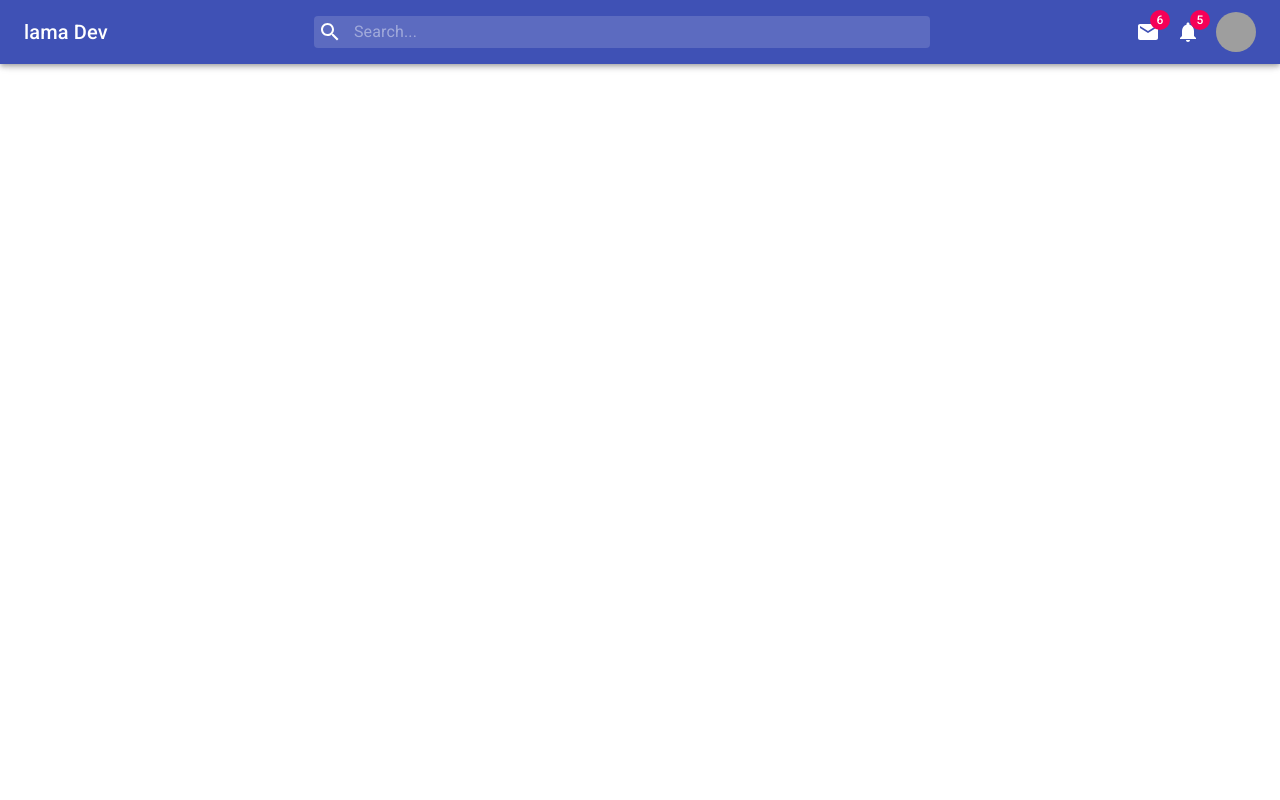
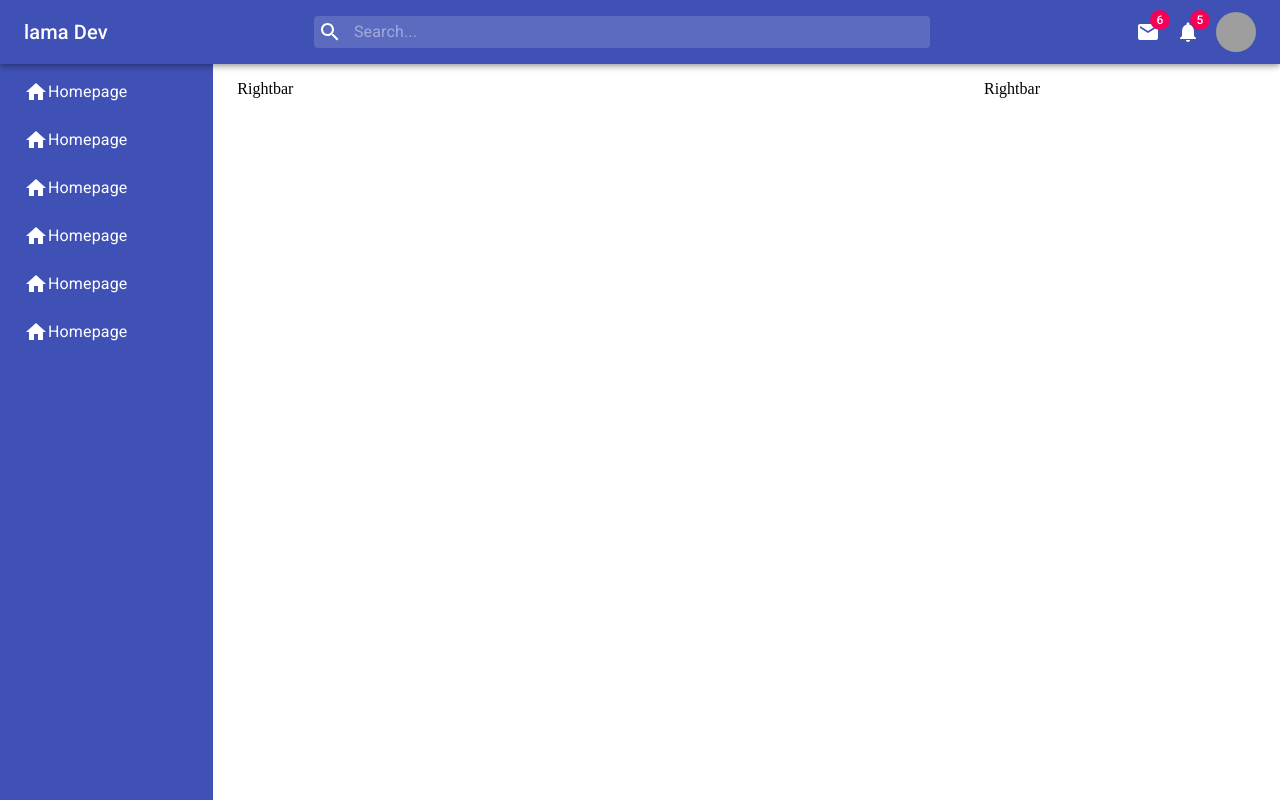
Before and after one commit to hugues0/material-ui-newsfeed, a React (Create React App) app: page / in a window 1280 px wide. Built offline with nearby package versions, Linux system fonts and the light colour scheme; grey boxes are pictures that could not be loaded.

Commit message:
working on layout

```diff
--- a/src/App.js
+++ b/src/App.js
@@ -1,11 +1,35 @@
-import { makeStyles } from "@material-ui/styles";
+import { Grid,makeStyles } from "@material-ui/core";
+import Feed from "./components/Feed";
+import Leftbar from "./components/Leftbar";
 import Navbar from "./components/Navbar";
+import Rightbar from "./components/Rightbar";
 
-const useStyles = makeStyles((theme) => ({}))
+const useStyles = makeStyles((theme) => ({
+  right:{
+    [theme.breakpoints.down("sm")]:{
+      display:"none",
+    }
+  }
+}))
 
 const App = () => {
   const classes = useStyles()
-  return <div><Navbar/> </div>
+  return (
+    <div>
+      <Navbar />
+      <Grid container>
+        <Grid item sm={2} xs={2}>
+          <Leftbar />
+        </Grid>
+        <Grid item sm={7} sx={10}>
+          <Feed/>
+        </Grid>
+        <Grid item sm={3} className={classes.right}>
+          <Rightbar />
+        </Grid>
+      </Grid>
+    </div>
+  );
 
 };
 
--- a/src/components/Feed.js
+++ b/src/components/Feed.js
@@ -1,10 +1,16 @@
-import { makeStyles } from "@material-ui/styles";
+import { Container, makeStyles } from "@material-ui/core";
 
-const useStyles = makeStyles((theme) => ({}));
+const useStyles = makeStyles((theme) => ({
+  container: {
+    paddingTop: theme.spacing(10),
+  },
+}));
 
 const Feed = () => {
   const classes = useStyles();
-  return <div> </div>;
+  return <Container className={classes.container}>
+    Rightbar
+  </Container>;
 };
 
 export default Feed;
--- a/src/components/Leftbar.js
+++ b/src/components/Leftbar.js
@@ -1,10 +1,60 @@
-import { makeStyles } from "@material-ui/styles";
+import { Container, Typography, makeStyles } from "@material-ui/core";
+import { Home } from "@material-ui/icons";
 
-const useStyles = makeStyles((theme) => ({}));
+
+const useStyles = makeStyles((theme) => ({
+  container: {
+    height:"100vh",
+    color:"white",
+    paddingTop: theme.spacing(10),
+    backgroundColor:theme.palette.primary.main
+  },
+  item: {
+    display: "flex",
+    alignItems: "center",
+    marginBottom: theme.spacing(4),
+    [theme.breakpoints.up("sm")]: {
+      marginBottom: theme.spacing(3),
+      cursor:"pointer"
+    },
+  },
+  text:{
+    [theme.breakpoints.down("sm")]: {
+      display: "none",
+  }
+}
+}));
 
 const Leftbar = () => {
   const classes = useStyles();
-  return <div> </div>;
+  return (
+    <Container className={classes.container}>
+      <div className={classes.item}>
+        <Home className={classes.icon} />
+        <Typography className={classes.text}>Homepage</Typography>
+      </div>
+      <div className={classes.item}>
+        <Home className={classes.icon} />
+        <Typography className={classes.text}>Homepage</Typography>
+      </div>
+      <div className={classes.item}>
+        <Home className={classes.icon} />
+        <Typography className={classes.text}>Homepage</Typography>
+      </div>
+      <div className={classes.item}>
+        <Home className={classes.icon} />
+        <Typography className={classes.text}>Homepage</Typography>
+      </div>
+      <div className={classes.item}>
+        <Home className={classes.icon} />
+        <Typography className={classes.text}>Homepage</Typography>
+      </div>
+      <div className={classes.item}>
+        <Home className={classes.icon} />
+        <Typography className={classes.text}>Homepage</Typography>
+      </div>
+    </Container>
+  );
 };
 
 export default Leftbar;
--- a/src/components/Navbar.js
+++ b/src/components/Navbar.js
@@ -75,7 +75,7 @@ const Navbar = () => {
     const [open,setOpen] = useState(false)
   const classes = useStyles({open});
   return (
-    <AppBar>
+    <AppBar position="fixed">
       <Toolbar className={classes.toolbar}>
         <Typography variant="h6" className={classes.logoLg}>
           lama Dev
--- a/src/components/Rightbar.js
+++ b/src/components/Rightbar.js
@@ -1,10 +1,14 @@
-import { makeStyles } from "@material-ui/styles";
+import { Container, makeStyles } from "@material-ui/core";
 
-const useStyles = makeStyles((theme) => ({}));
+const useStyles = makeStyles((theme) => ({
+  container: {
+    paddingTop: theme.spacing(10),
+  },
+}));
 
 const Rightbar = () => {
   const classes = useStyles();
-  return <div> </div>;
+  return <Container className={classes.container}>Rightbar</Container>;
 };
 
 export default Rightbar;
```
